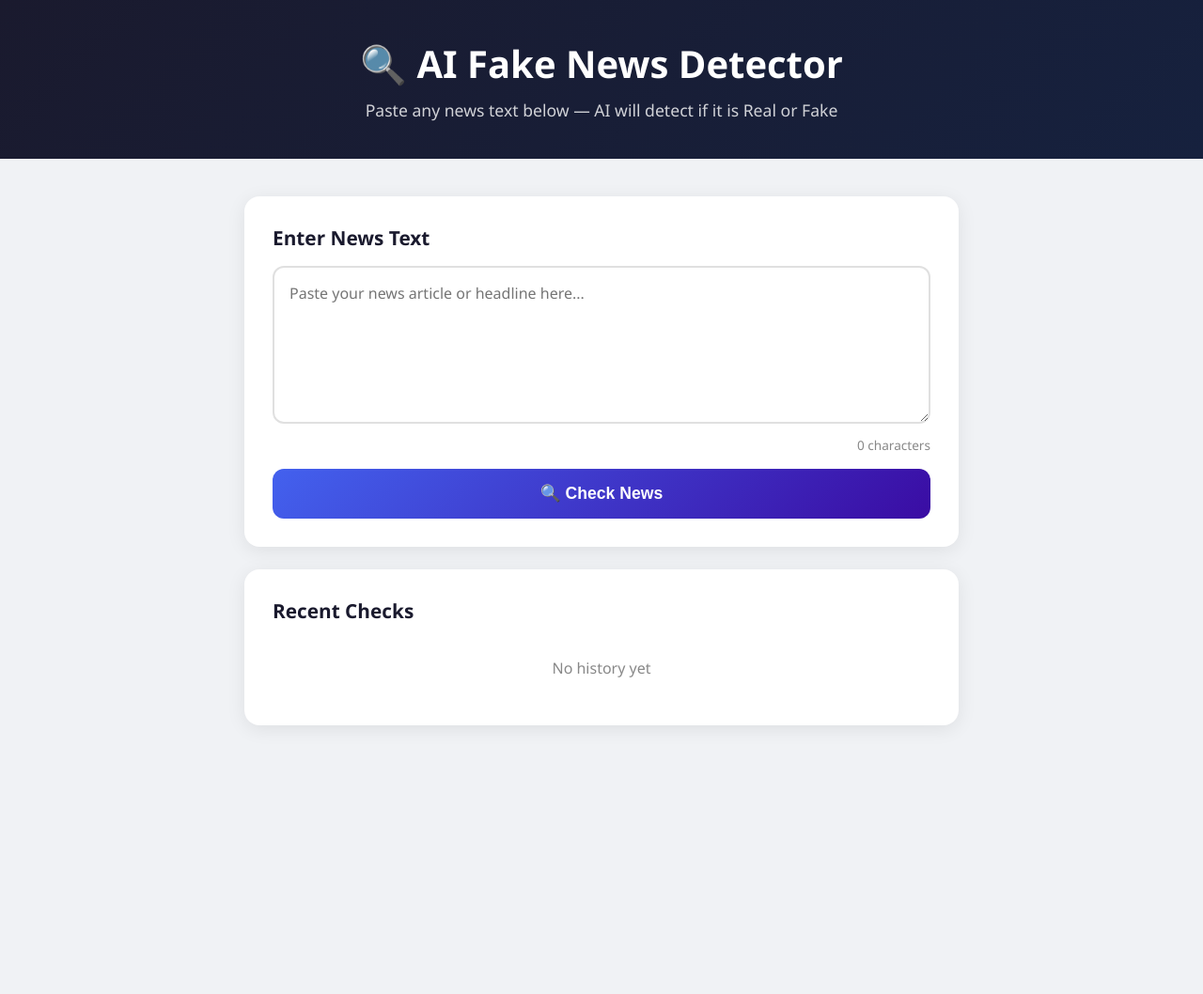
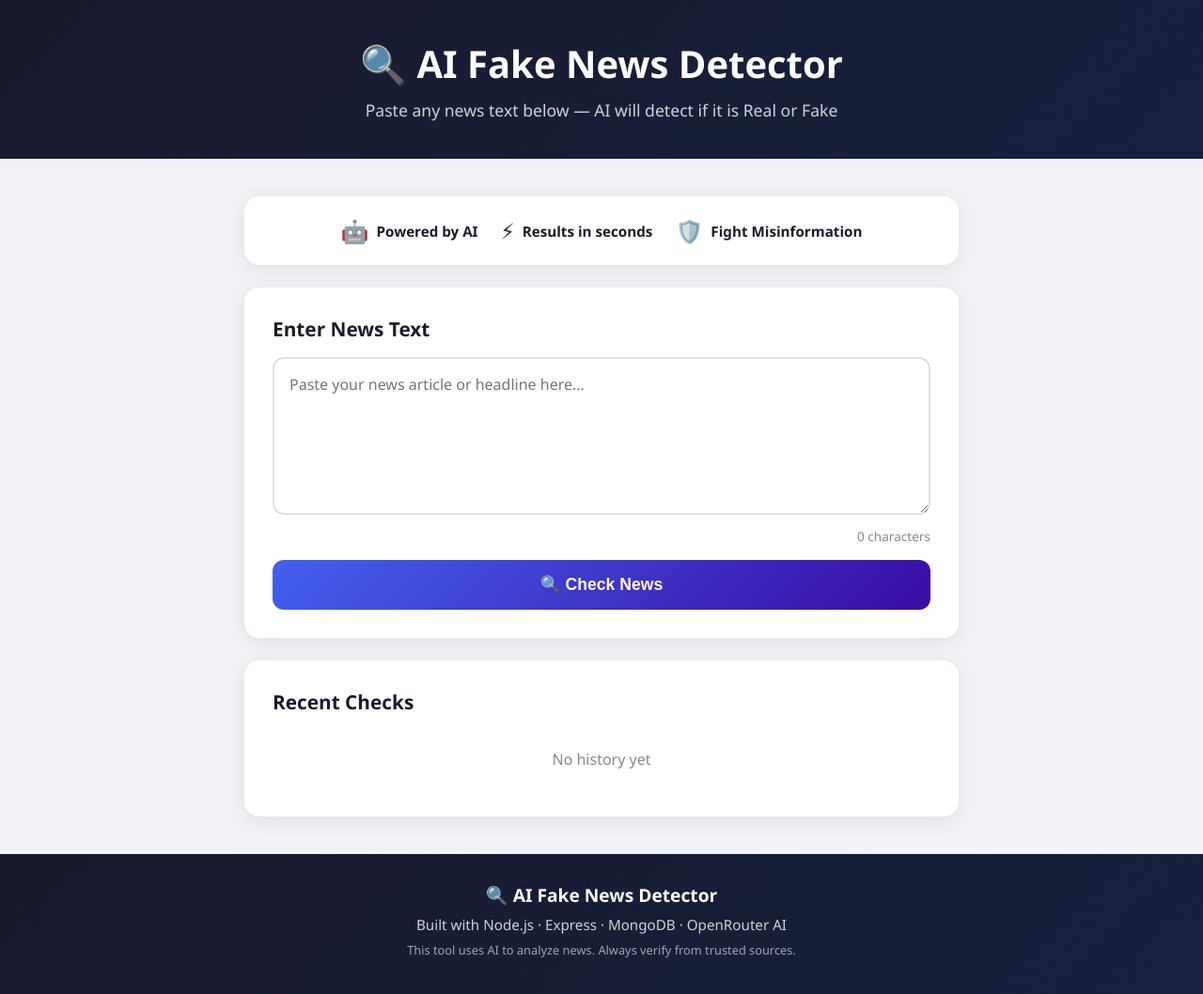
Before and after one commit to 24wh5a0515/fake-news-detector, a website: page public/index.html in a window 1280 px wide. Shown: the whole page at 94% size. Before the commit the page ends 800 px from the top, so only its background shows below. Drawn offline with Linux system fonts and the light colour scheme; no server answers.

Commit message:
Day 6 - Testing complete, footer and stats bar added

```diff
--- a/public/index.html
+++ b/public/index.html
@@ -19,9 +19,25 @@
   <!-- Main Container -->
   <main>
 
-    <!-- Input Section -->
-    <div class="input-card">
-      <h2>Enter News Text</h2>
+  <!-- Stats Bar -->
+  <div class="stats-bar">
+    <div class="stat-item">
+      <span class="stat-icon">🤖</span>
+      <span class="stat-text">Powered by AI</span>
+    </div>
+    <div class="stat-item">
+      <span class="stat-icon">⚡</span>
+      <span class="stat-text">Results in seconds</span>
+    </div>
+    <div class="stat-item">
+      <span class="stat-icon">🛡️</span>
+      <span class="stat-text">Fight Misinformation</span>
+    </div>
+  </div>
+
+  <!-- Input Section -->
+  <div class="input-card">
+    <h2>Enter News Text</h2>
       <textarea
         id="newsInput"
         placeholder="Paste your news article or headline here..."
@@ -80,5 +96,14 @@
 
   <script src="app.js"></script>
 
+  <!-- Footer -->
+  <footer>
+    <div class="footer-content">
+      <p>🔍 AI Fake News Detector</p>
+      <p>Built with Node.js · Express · MongoDB · OpenRouter AI</p>
+      <p class="footer-note">This tool uses AI to analyze news. Always verify from trusted sources.</p>
+    </div>
+  </footer>
+
 </body>
 </html>
--- a/public/style.css
+++ b/public/style.css
@@ -371,3 +371,53 @@ body.fake-theme {
 body.real-theme {
   background-color: #f5fff5;
 }
+
+/* ===== FOOTER ===== */
+footer {
+  background: linear-gradient(135deg, #1a1a2e, #16213e);
+  color: white;
+  text-align: center;
+  padding: 30px 20px;
+  margin-top: 40px;
+}
+.footer-content p {
+  margin-bottom: 8px;
+  opacity: 0.8;
+  font-size: 0.95rem;
+}
+.footer-content p:first-child {
+  font-size: 1.2rem;
+  font-weight: 600;
+  opacity: 1;
+}
+.footer-note {
+  font-size: 0.8rem !important;
+  opacity: 0.6 !important;
+  margin-top: 8px;
+}
+
+/* ===== STATS BAR ===== */
+.stats-bar {
+  display: flex;
+  justify-content: center;
+  gap: 24px;
+  background: white;
+  border-radius: 16px;
+  padding: 20px;
+  margin-bottom: 24px;
+  box-shadow: 0 4px 20px rgba(0,0,0,0.08);
+  flex-wrap: wrap;
+}
+.stat-item {
+  display: flex;
+  align-items: center;
+  gap: 8px;
+}
+.stat-icon {
+  font-size: 1.5rem;
+}
+.stat-text {
+  font-size: 0.95rem;
+  font-weight: 600;
+  color: #1a1a2e;
+}
```
Also changed, not shown: public/result.html (+9 -0 lines).
